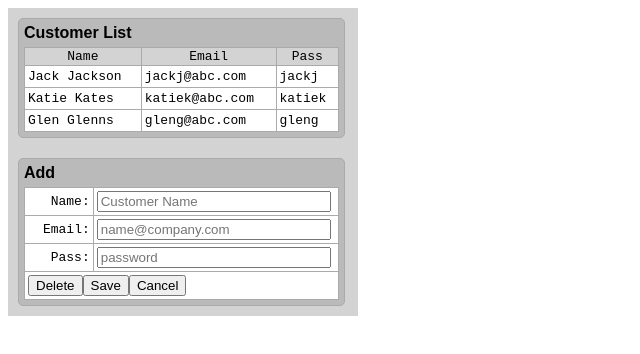
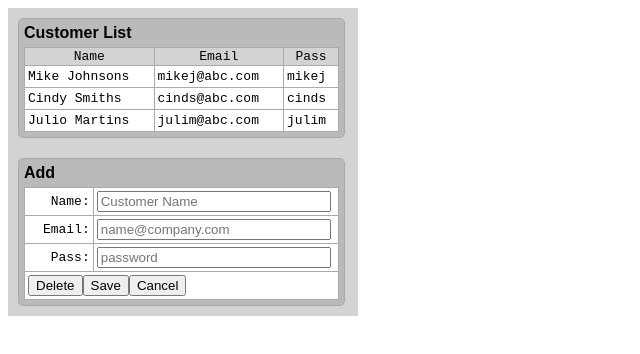
Before and after one commit to kgmiller3/project-phase02-cust-app, a React (Create React App) app: page / in a window 1280 px wide. Shown: the top 354 px of the page, without its empty margins (0-640 px from the left). Built offline with nearby package versions, Linux system fonts and the light colour scheme.

Commit message:
Commiting after updating customer list functionality.

```diff
--- a/src/App.js
+++ b/src/App.js
@@ -1,16 +1,23 @@
-import React, {useState} from 'react';
-import customers from './memdb.js'
+import React, {useState, useEffect} from 'react';
+import { getAll, post, put, deleteById } from './memdb.js'
 import './App.css';
 
 function log(message){console.log(message);}
 
 export function App(params) {
   let blankCustomer = { "id": -1, "name": "", "email": "", "password": "" };
+  const [customers, setCustomers] = useState([]);
   const [formObject, setFormObject] = useState(blankCustomer);
   let mode = (formObject.id >= 0) ? 'Update' : 'Add';
 
+  useEffect(() => {
+    log("in useEffect()");
+    getCustomers();
+  }, []);
+
   const getCustomers =  function(){
     log("in getCustomers()");
+    setCustomers(getAll());
   }
 
   const handleListClick = function(item){
@@ -24,6 +31,7 @@
 
   let onCancelClick = function () {
     log("in onCancelClick()");
+    setFormObject(blankCustomer);
   }
 
   let onDeleteClick = function () {
--- a/src/memdb.js
+++ b/src/memdb.js
@@ -1,22 +1,75 @@
-let items = [
+const items = [
     {
       "id": 0,
-      "name": "Jack Jackson",
-      "email": "jackj@abc.com",
-      "password": "jackj"
+      "name": "Mike Johnsons",
+      "email": "mikej@abc.com",
+      "password": "mikej"
     },
     {
-      "name": "Katie Kates",
-      "email": "katiek@abc.com",
-      "password": "katiek",
+      "name": "Cindy Smiths",
+      "email": "cinds@abc.com",
+      "password": "cinds",
       "id": 1
     },
     {
-      "name": "Glen Glenns",
-      "email": "gleng@abc.com",
-      "password": "gleng",
+      "name": "Julio Martins",
+      "email": "julim@abc.com",
+      "password": "julim",
       "id": 2
     }
   ]
 
-export default items;
+
+export function getAll(){
+    return items;
+}
+
+export function get(id) {
+    let result = null;
+    for( let item of items){
+        if(item.id === id){
+            result = item;
+        }
+    }
+  return result;
+}
+
+export function deleteById(id) {
+  let arrayIndex = getArrayIndexForId(id);
+  if( arrayIndex >= 0 && arrayIndex < items.length){
+    items.splice(arrayIndex,1);
+  }
+}
+
+export function post(item) {
+  let nextid = getNextId();
+  item.id = nextid;
+  items[items.length] = item;
+}
+
+export function put(id, item) {
+  for( let i = 0; i < items.length; i++){
+    if(items[i].id === id){
+      items[i] = item;
+      return;
+    }
+  }
+}
+
+function getArrayIndexForId(id){
+  for( let i = 0; i < items.length; i++){
+    if(items[i].id === id){
+      return i;
+    }
+  }
+  return -1;
+}
+
+
+function getNextId(){
+  let maxid = 0;
+  for( let item of items){
+    maxid = (item.id > maxid)?item.id:maxid;
+  }
+  return maxid + 1;
+}
```
Also changed, not shown: 1 other file (tests, documents, lock files or other folders).
